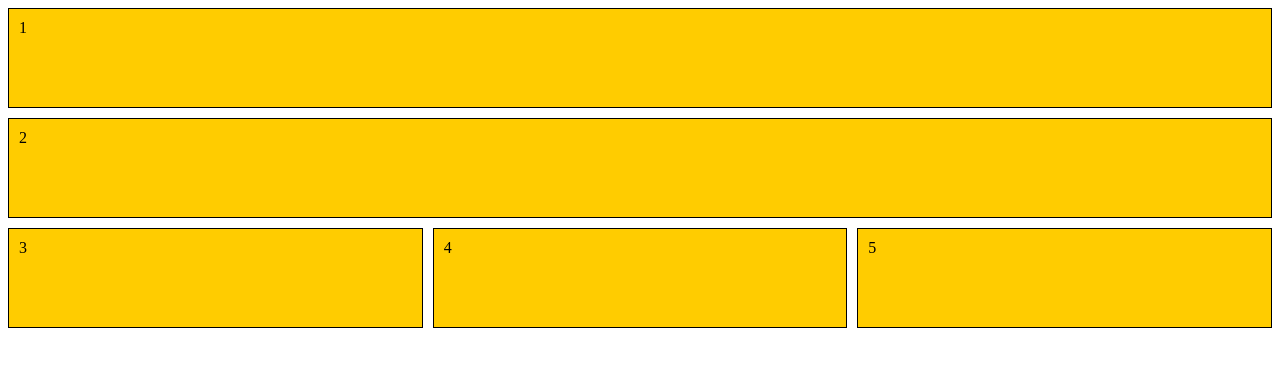
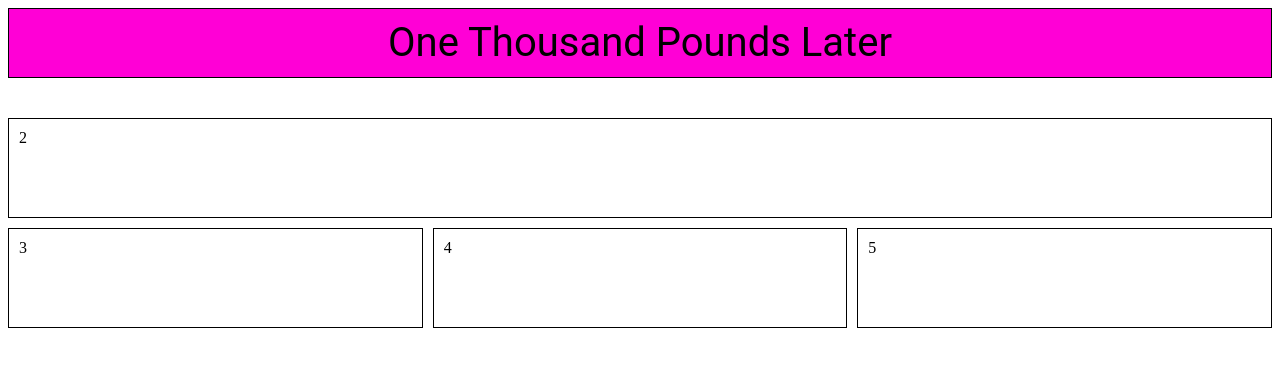
Before and after one commit to ashleycosette/weblab, a PHP site: page /homework/layout-assignment/index.html in a window 1280 px wide. Shown: the top 367 px of the page. Run offline with PHP 8.4, Linux system fonts and the light colour scheme.

Commit message:
layout assignment update

```diff
--- a/homework/layout-assignment/css/master.css
+++ b/homework/layout-assignment/css/master.css
@@ -1,5 +1,5 @@
 .container * {
-    background: #ffcc00;
+    background: rgb(255, 255, 255);
     padding: 10px;
     border: 1px solid black;
 }
@@ -20,6 +20,12 @@
 
 .header {
   grid-area: header;
+  background: rgb(255, 0, 214);
+  color: rgb(0, 0, 0);
+  font-family: 'Roboto', sans-serif;
+  font-size: 40px;
+  text-align: center;
+  margin-bottom: 30px;
 }
 
 .content {
--- a/homework/layout-assignment/index.html
+++ b/homework/layout-assignment/index.html
@@ -7,13 +7,13 @@
   </head>
   <body>
 <main class="container">
-  <header class="header">1</header>
+  <header class="header">One Thousand Pounds Later</header>
 
   <div class="content">2</div>
 
     <div class="tab1 tab">3</div>
     <div class="tab2 tab">4</div>
-    <div class="tab3 tab">5</div>
+    <div class="tab3">5</div>
 </main>
 
 
```
